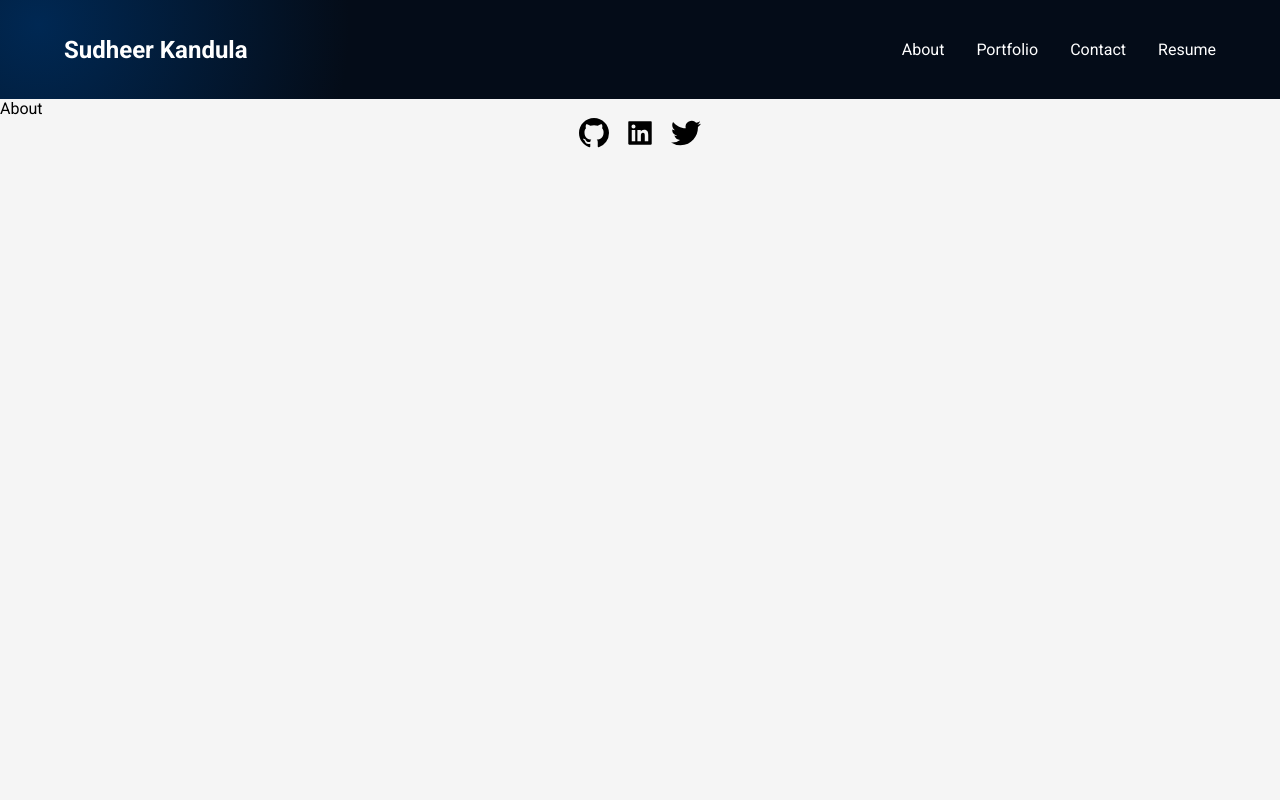
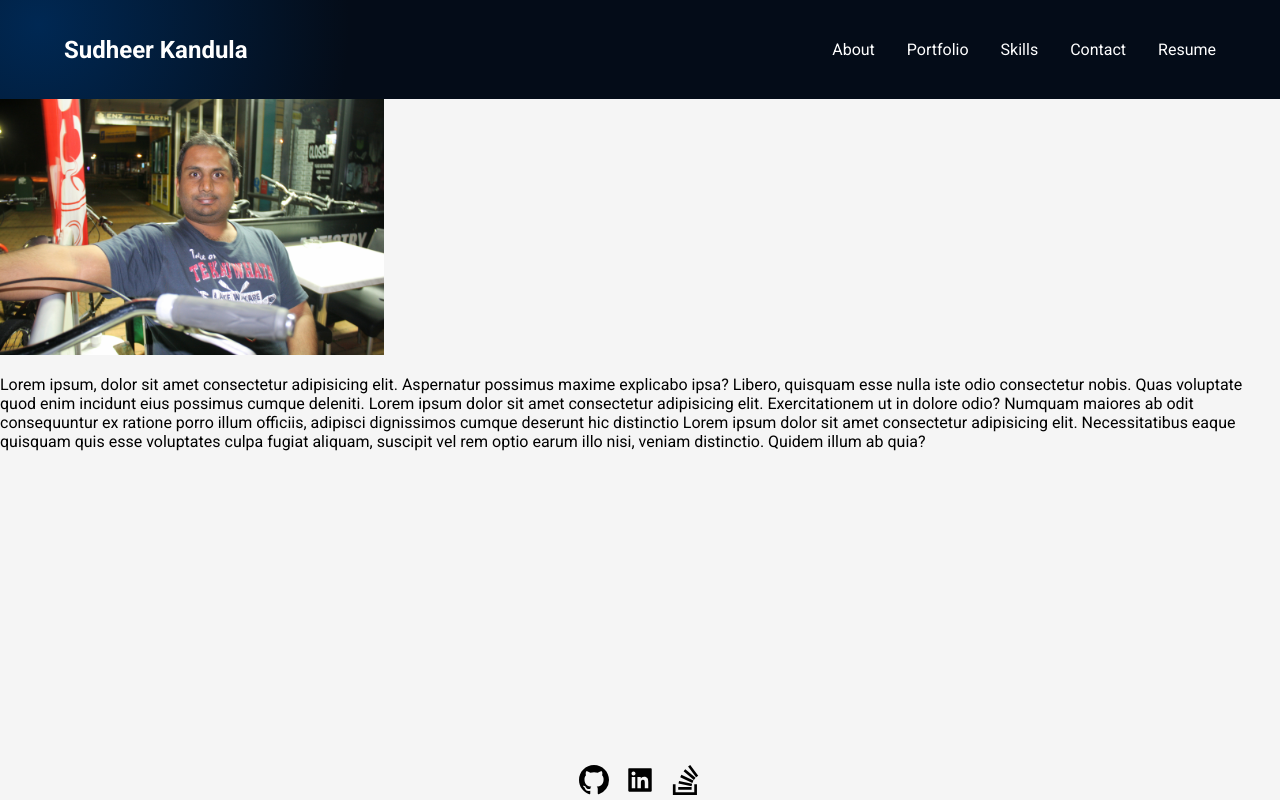
Before and after one commit to sudheer313/20-portfolio-page, a React (Create React App) app: page /About in a window 1280 px wide. Built offline with nearby package versions, Linux system fonts and the light colour scheme.

Commit message:
update skills and about me

```diff
--- a/package.json
+++ b/package.json
@@ -3,9 +3,11 @@
   "version": "0.1.0",
   "private": true,
   "dependencies": {
+    "@heroicons/react": "^2.0.12",
     "@testing-library/jest-dom": "^5.16.5",
     "@testing-library/react": "^13.4.0",
     "@testing-library/user-event": "^13.5.0",
+    "heroicons": "^2.0.12",
     "react": "^18.2.0",
     "react-dom": "^18.2.0",
     "react-icons": "^4.4.0",
--- a/src/App.js
+++ b/src/App.js
@@ -6,6 +6,7 @@ import About from "./components/About";
 import Portfolio from "./components/Portfolio";
 import Contact from "./components/Contact";
 import Resume from "./components/Resume";
+import Skills from "./components/Skills";
 function App() {
   return (
     <div className="App">
@@ -19,6 +20,8 @@ function App() {
             <Route path="About" element={<About />} />
             {/*http://localhost:3000/Portfolio */}
             <Route path="Portfolio" element={<Portfolio />} />
+            {/*http://localhost:3000/Skills */}
+            <Route path="Skills" element={<Skills />} />
             {/*http://localhost:3000/Contact */}
             <Route path="Contact" element={<Contact />} />
             {/*http://localhost:3000/Resume */}
--- a/src/components/About.jsx
+++ b/src/components/About.jsx
@@ -1,9 +1,30 @@
-import React from 'react'
+import React from "react";
 
 const About = () => {
   return (
-    <div>About</div>
-  )
-}
+    <div>
+      <div className="img">
+        <img
+          src={require("../images/IMG_1211.jpg")}
+          alt="image not found"
+          width="30%"
+        />
+      </div>
 
-export default About
+      <p>
+        Lorem ipsum, dolor sit amet consectetur adipisicing elit. Aspernatur
+        possimus maxime explicabo ipsa? Libero, quisquam esse nulla iste odio
+        consectetur nobis. Quas voluptate quod enim incidunt eius possimus
+        cumque deleniti. Lorem ipsum dolor sit amet consectetur adipisicing
+        elit. Exercitationem ut in dolore odio? Numquam maiores ab odit
+        consequuntur ex ratione porro illum officiis, adipisci dignissimos
+        cumque deserunt hic distinctio Lorem ipsum dolor sit amet consectetur
+        adipisicing elit. Necessitatibus eaque quisquam quis esse voluptates
+        culpa fugiat aliquam, suscipit vel rem optio earum illo nisi, veniam
+        distinctio. Quidem illum ab quia?
+      </p>
+    </div>
+  );
+};
+
+export default About;
--- a/src/components/Contact.jsx
+++ b/src/components/Contact.jsx
@@ -41,7 +41,9 @@ const Contact = () => {
             onChange={(e) => setmessage((prev) => e.target.value)}
           ></textarea>
         </div>
-        <button type="submit"> </button>
+        <button input type="submit" onClick={handlecontactForm}>
+          Submit
+        </button>
       </form>
     </div>
   );
--- a/src/components/Footer.jsx
+++ b/src/components/Footer.jsx
@@ -1,7 +1,7 @@
 import React from "react";
 import { GoMarkGithub } from "react-icons/go";
 import { AiFillLinkedin } from "react-icons/ai";
-import { SiTwitter } from "react-icons/si";
+import { BsStackOverflow } from "react-icons/bs";
 
 function Footer() {
   const handleGithubClick = (type) => {
@@ -9,10 +9,13 @@ function Footer() {
       window.open("https://github.com/sudheer313", "_blank");
     } else if (type === "linkdin") {
       //add linkdin page
-      console.log("linkdin");
+      window.open("https://www.linkedin.com/in/sudheer-kandula/", "_blank");
     } else {
-      //add twitter page
-      console.log("twitter");
+      //add stack over flow page
+      window.open(
+        "http://stackoverflow.com/users/18934176/sudheer-kandulain.com/in/sudheer-kandula/",
+        "_blank"
+      );
     }
   };
 
@@ -20,7 +23,7 @@ function Footer() {
     <div className="footer">
       <GoMarkGithub size={30} onClick={() => handleGithubClick("github")} />
       <AiFillLinkedin size={30} onClick={() => handleGithubClick("linkdin")} />
-      <SiTwitter size={30} onClick={() => handleGithubClick("twitter")} />
+      <BsStackOverflow size={30} onClick={() => handleGithubClick("twitter")} />
     </div>
   );
 }
--- a/src/components/Navigation.jsx
+++ b/src/components/Navigation.jsx
@@ -2,7 +2,13 @@ import React from "react";
 import { Link } from "react-router-dom";
 
 const Navigation = ({ navState, setNavState }) => {
-  const navigationTitles = ["About", "Portfolio", "Contact", "Resume"];
+  const navigationTitles = [
+    "About",
+    "Portfolio",
+    "Skills",
+    "Contact",
+    "Resume",
+  ];
 
   return (
     <div
@@ -12,7 +18,7 @@ const Navigation = ({ navState, setNavState }) => {
     >
       <ul className="links">
         {navigationTitles.map((navTitle) => (
-          <li key={navTitle} onClick={()=>setNavState((prev)=>false)}>
+          <li key={navTitle} onClick={() => setNavState((prev) => false)}>
             <Link to={`${navTitle}`} className="link">
               {" "}
               {navTitle}{" "}
--- a/src/components/Portfolio.jsx
+++ b/src/components/Portfolio.jsx
@@ -1,9 +1,14 @@
-import React from 'react'
+import React from "react";
 
-const Portfolio = () => {
+function Portfolio() {
+  const Projects = ["AFL", "Pizza Bar and Restaurent", "Social Netoworking"];
   return (
-    <div>Portfolio</div>
-  )
+    <div>
+      {Projects.map((list) => (
+        <ol>{list}</ol>
+      ))}
+    </div>
+  );
 }
 
-export default Portfolio
+export default Portfolio;
--- /dev/null
+++ b/src/components/Skills.jsx
@@ -0,0 +1,14 @@
+import React from "react";
+
+function Skills() {
+  const Skills = ["Javascript", "Html", "CSS", "bootsrap"];
+  return (
+    <div>
+      {Skills.map((list) => (
+        <ul>{list}</ul>
+      ))}
+    </div>
+  );
+}
+
+export default Skills;
--- a/src/index.css
+++ b/src/index.css
@@ -49,6 +49,10 @@ nav {
   justify-content: center;
   gap: 1rem;
   cursor: pointer;
+  position: absolute;
+  bottom: 0;
+  width: 100%;
+  height: 2.5rem; /*footer height*/
 }
 .contact-form {
   display: flex;
@@ -66,6 +70,9 @@ nav {
 }
 .contact {
   margin: 2rem;
+}
+.img {
+  height: 20%;
 }
 
 /* X-Small devices (portrait phones, less than 576px) */
```
Also changed, not shown: src/images/IMG_1211.jpg (added), 1 other file (tests, documents, lock files or other folders).
